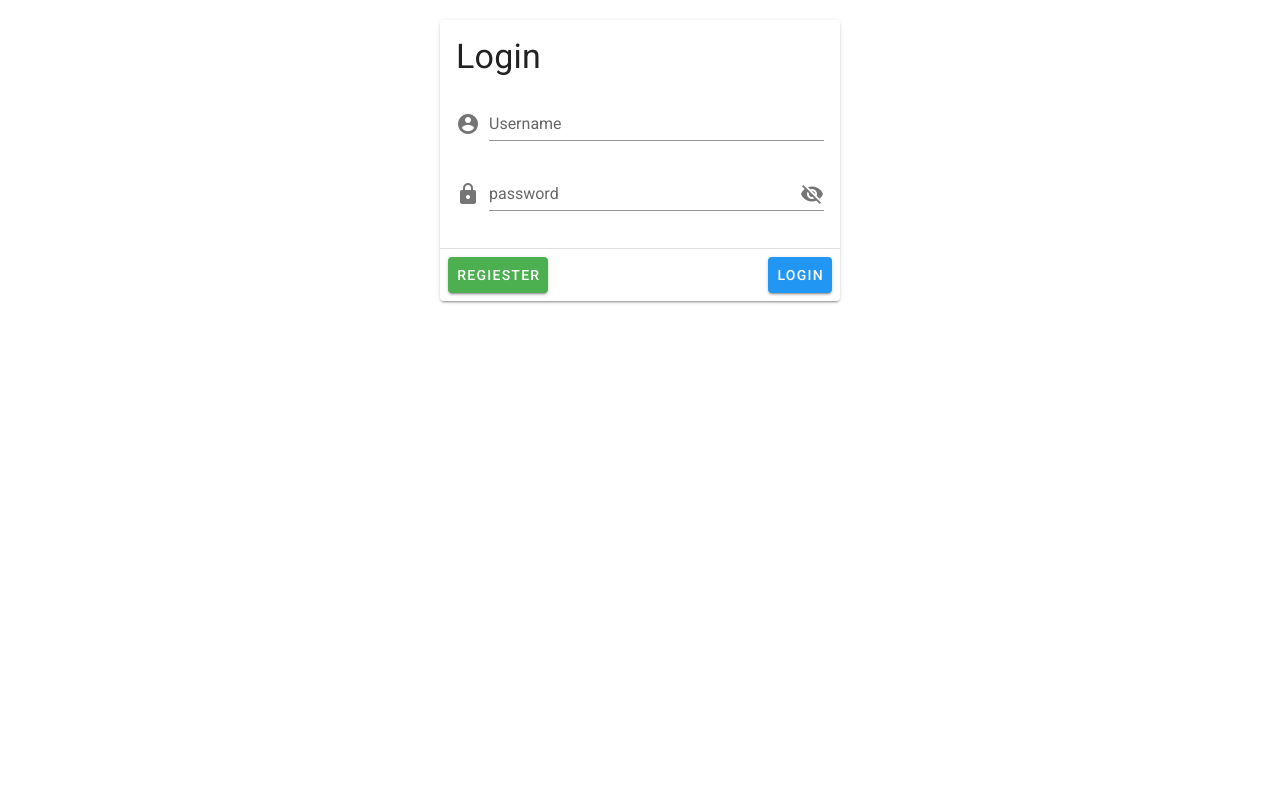
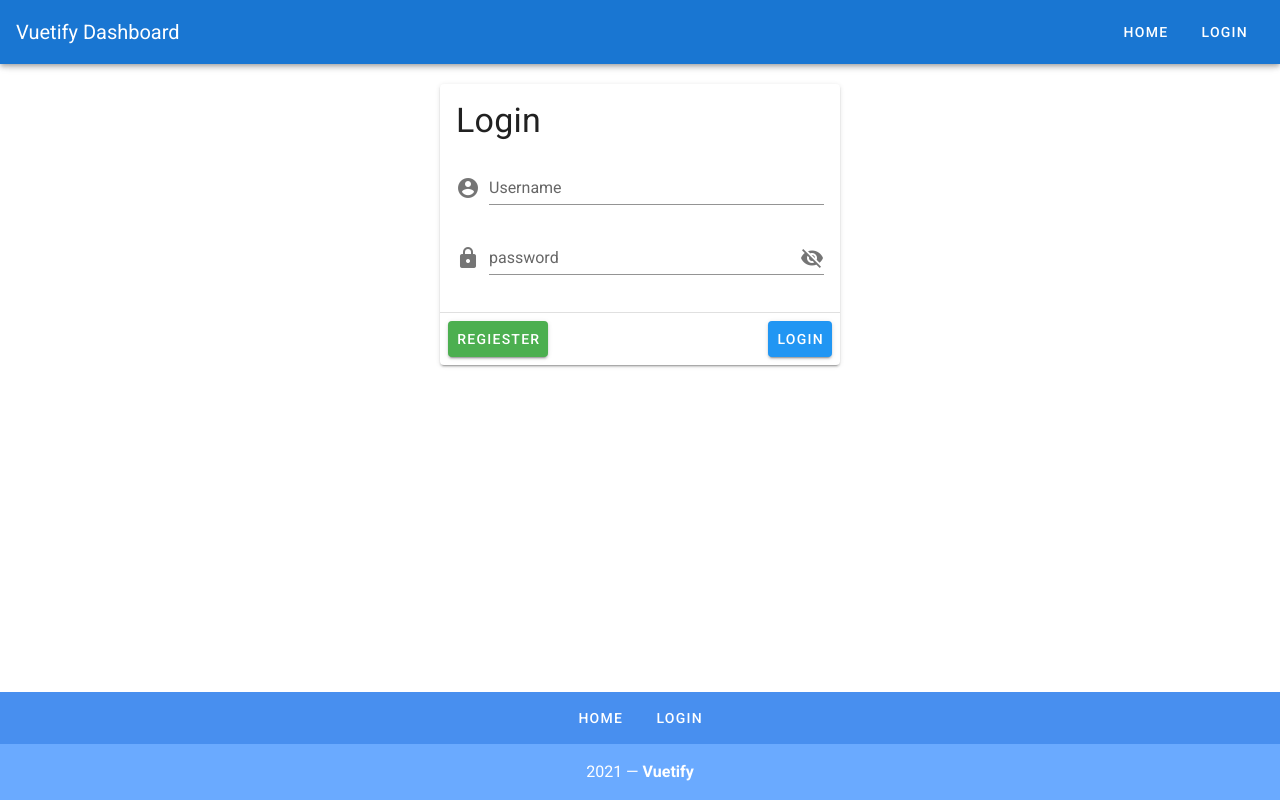
Before and after one commit to luml/intro-vuetify-v2, a Vue app: page / in a window 1280 px wide. Built offline with nearby package versions, Linux system fonts and the light colour scheme.

Commit message:
feat: UI comps

```diff
--- a/src/App.vue
+++ b/src/App.vue
@@ -1,6 +1,13 @@
 <template>
   <v-app>
-    <v-card width="400" class="mx-auto mt-5">
+  <v-app-bar app color="primary" dark>
+    <v-toolbar-title>Vuetify Dashboard</v-toolbar-title>
+    <v-spacer></v-spacer>
+    <v-btn text rounded>Home</v-btn>
+    <v-btn text rounded>Login</v-btn>
+  </v-app-bar>
+  <v-content>
+      <v-card width="400" class="mx-auto mt-5">
       <v-card-title>
         <h1 class="display-1">Login</h1>
       </v-card-title>
@@ -23,6 +30,33 @@
         <v-btn color="info">Login</v-btn>
       </v-card-actions>
     </v-card>
+  </v-content>
+  <v-footer
+    color="primary lighten-1"
+    padless
+  >
+    <v-row
+      justify="center"
+      no-gutters
+    >
+      <v-btn
+        v-for="link in links"
+        :key="link"
+        color="white"
+        text
+        rounded
+        class="my-2"
+      >
+        {{ link }}
+      </v-btn>
+      <v-col
+        class="primary lighten-2 py-4 text-center white--text"
+        cols="12"
+      >
+        {{ new Date().getFullYear() }} — <strong>Vuetify</strong>
+      </v-col>
+    </v-row>
+  </v-footer>
   </v-app>
 </template>
 
@@ -35,7 +69,8 @@
   },
 
   data: () => ({
-    showPassword: false
+    showPassword: false,
+    links: ['Home', 'Login']
   }),
 };
 </script>
```
